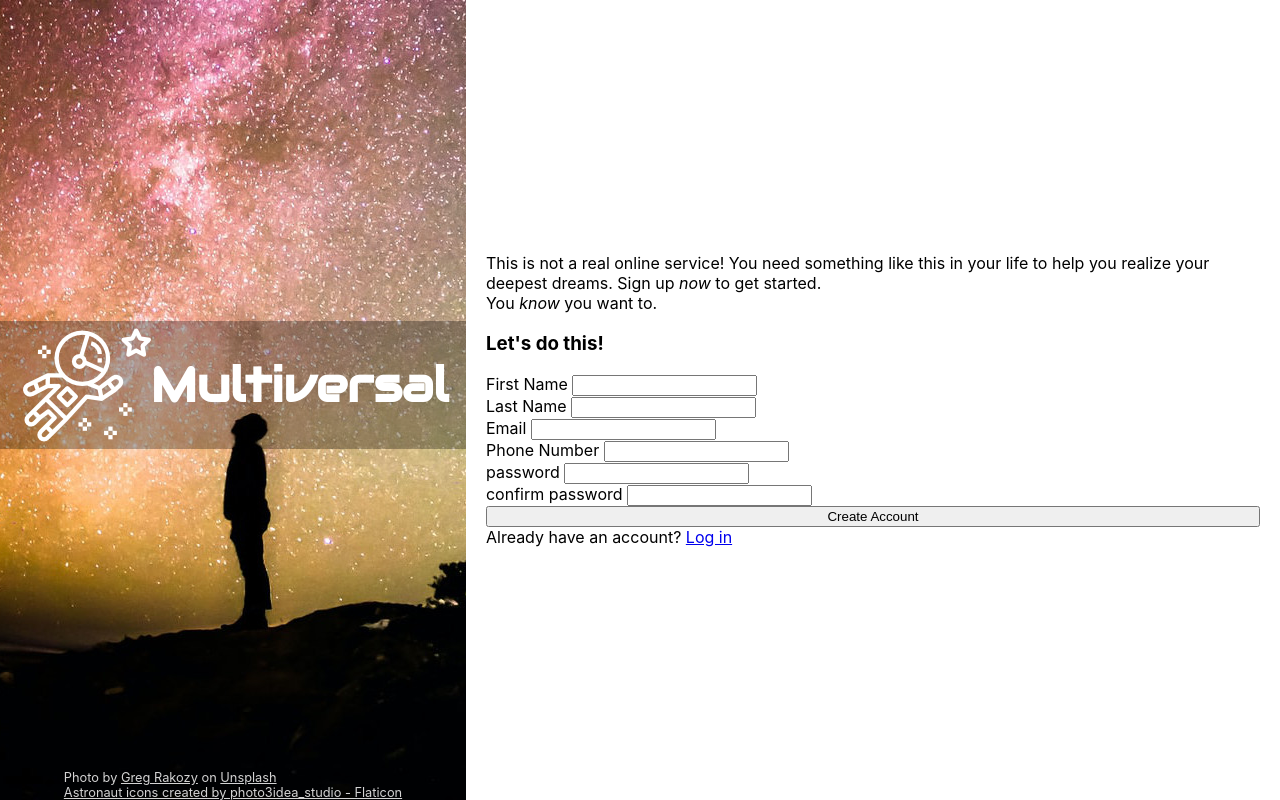
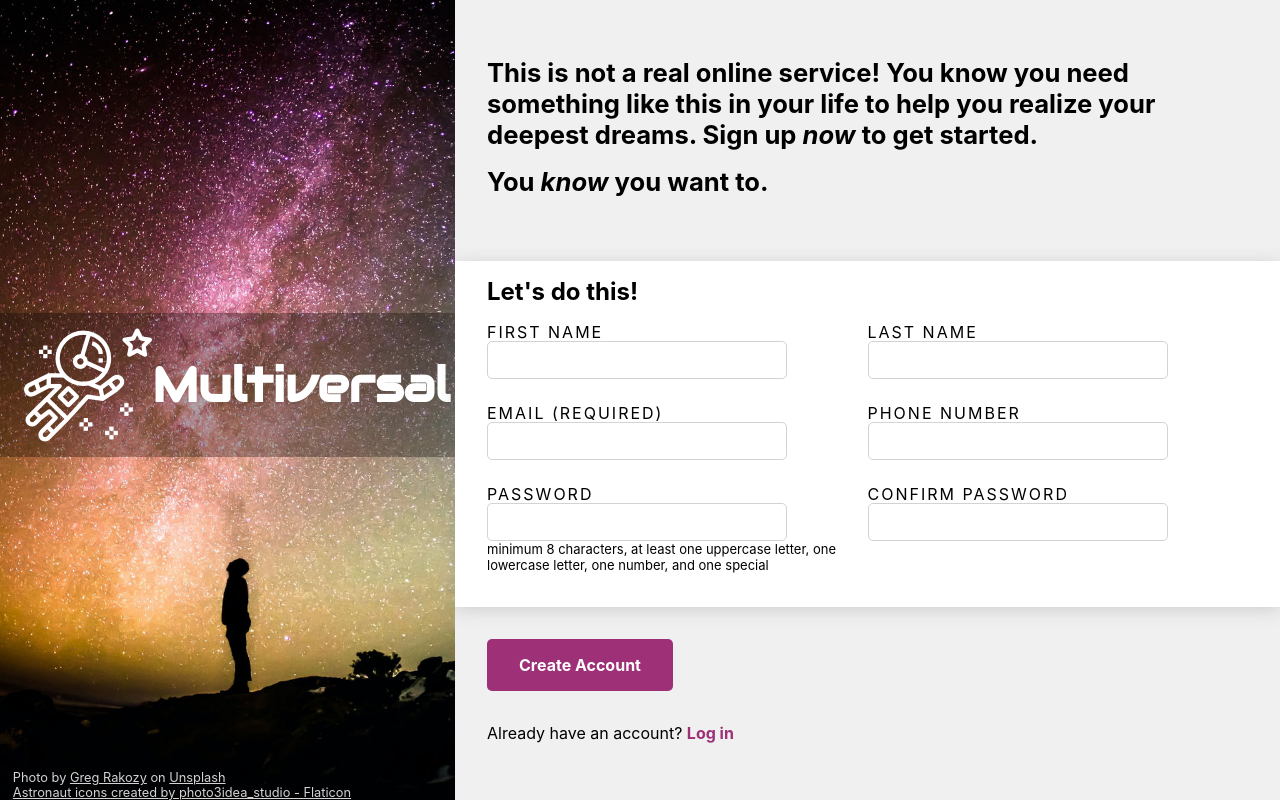
Before and after one commit to anawagner/sign-up-form, a plain HTML site: page index.html in a window 1280 px wide. Drawn offline with Linux system fonts and the light colour scheme.

Commit message:
with responsive media query

```diff
--- a/index.html
+++ b/index.html
@@ -6,7 +6,9 @@
   <meta http-equiv="X-UA-Compatible" content="IE=edge">
   <meta name="viewport" content="width=device-width, initial-scale=1.0">
   <title>Sign Up Form</title>
+  <link rel="stylesheet" href="reset.css">
   <link rel="stylesheet" href="style.css">
+
 </head>
 
 <body>
@@ -21,7 +23,10 @@
     <div class="credit">
 
       <p>
-        Photo by <a href="https://unsplash.com/@grakozy?utm_source=unsplash&utm_medium=referral&utm_content=creditCopyText">Greg Rakozy</a> on <a href="https://unsplash.com/s/photos/background?utm_source=unsplash&utm_medium=referral&utm_content=creditCopyText">Unsplash</a>
+        Photo by <a
+          href="https://unsplash.com/@grakozy?utm_source=unsplash&utm_medium=referral&utm_content=creditCopyText">Greg
+          Rakozy</a> on <a
+          href="https://unsplash.com/s/photos/background?utm_source=unsplash&utm_medium=referral&utm_content=creditCopyText">Unsplash</a>
       </p>
 
       <p>
@@ -33,15 +38,21 @@
   </div>
 
   <div class="content">
-    <p>This is not a real online service! You need something like this in your life to help you realize your
+
+    <div class="description">
+      <p>This is not a real online service! You know you need something
+        like this in your life to help you realize your
         deepest dreams. Sign up <em>now</em> to get started.
       </p>
       <p>You <em>know</em> you want to.</p>
-
+    </div>
 
     <form action="" method="get">
-      <h3>Let's do this!</h3>
 
+      <div class="sign-up">
+        <h2>Let's do this!</h2>
+
+        <div class="sign-up-input">
           <div class="field">
             <label for="fname">First Name</label>
             <input type="text" name="fname" id="fname">
@@ -53,8 +64,8 @@
           </div>
 
           <div class="field">
-        <label for="email">Email</label>
-        <input type="email" name="email" id="email">
+            <label for="email">Email (required)</label>
+            <input required type="email" name="email" id="email">
           </div>
 
           <div class="field">
@@ -63,18 +74,31 @@
           </div>
 
           <div class="field">
-        <label for="password">password</label>
-        <input type="password" name="pw" id="pw">
+            <label for="password">Password</label>
+            <input type="password" name="pw" id="pw" required minlength="8"
+              pattern="(?=.*\d)(?=.*[a-z])(?=.*[A-Z])(?=.*\W).{8,}">
+            <div class="pw-requirements">
+              minimum 8 characters, at least one uppercase letter, one lowercase letter,
+              one number, and one special
+            </div>
           </div>
 
           <div class="field">
-        <label for="confirm">confirm password</label>
-        <input type="password" name="confirm" id="confirm">
+            <label for="confirm">Confirm Password</label>
+            <input required type="password" name="confirm" id="confirm">
+            <div class="pw-requirements">
+              <span class="error">passwords must match</span>
             </div>
+          </div>
+        </div>
+      </div>
+
       <button type="submit">Create Account</button>
     </form>
 
+    <div class="login">
       <p>Already have an account? <a href="./login">Log in</a></p>
+    </div>
   </div>
 </body>
 
--- /dev/null
+++ b/reset.css
@@ -0,0 +1,78 @@
+/*  https://www.joshwcomeau.com/css/custom-css-reset/ */
+/*
+  1. Use a more-intuitive box-sizing model.
+*/
+*,
+*::before,
+*::after {
+  box-sizing: border-box;
+}
+
+/*
+  2. Remove default margin
+*/
+* {
+  margin: 0;
+}
+
+/*
+  3. Allow percentage-based heights in the application
+*/
+html,
+body {
+  height: 100%;
+}
+
+/*
+  Typographic tweaks!
+  4. Add accessible line-height
+  5. Improve text rendering
+*/
+body {
+  /* line-height: 1.5; */
+  -webkit-font-smoothing: antialiased;
+  font-family: -apple-system, system-ui, BlinkMacSystemFont, "Segoe UI", Roboto, "Helvetica Neue", Arial, sans-serif;
+}
+
+/*
+  6. Improve media defaults
+*/
+img,
+picture,
+video,
+canvas,
+svg {
+  display: block;
+  max-width: 100%;
+}
+
+/*
+  7. Remove built-in form typography styles
+*/
+input,
+button,
+textarea,
+select {
+  font: inherit;
+}
+
+/*
+  8. Avoid text overflows
+*/
+p,
+h1,
+h2,
+h3,
+h4,
+h5,
+h6 {
+  overflow-wrap: break-word;
+}
+
+/*
+  9. Create a root stacking context
+*/
+#root,
+#__next {
+  isolation: isolate;
+}
--- a/style.css
+++ b/style.css
@@ -1,25 +1,22 @@
 @import url('https://fonts.googleapis.com/css2?family=Audiowide&display=swap');
 
 body {
-  display: flex;
-  align-items: center;
   padding: 0;
   margin: 0;
   font-size: 16px;
-  font-family: -apple-system, BlinkMacSystemFont, 'Segoe UI', Roboto, Oxygen, Ubuntu, Cantarell, 'Open Sans', 'Helvetica Neue', sans-serif;
+  background-color: rgb(240, 240, 240);
 }
 
-h1, p {
-  margin: 0;
+.content {
+  width: 100%;
+  padding-bottom: 1em;
 }
 
 .header {
-  background-image: url('./images/greg-rakozy-oMpAz-DN-9I-unsplash_edited.jpg');
-  background-position: bottom;
-  height: 100vh;
-  width: 50%;
-  min-width: 455px;
-  max-width: 600px;
+  background-image: url('./images/greg-rakozy-oMpAz-DN-9I-unsplash_croped_wide.jpg');
+  background-position: left bottom;
+  background-size: cover;
+  height: 30vh;
   display: grid;
   grid-template-rows: auto 1fr auto;
   align-items: center;
@@ -29,35 +26,38 @@ h1, p {
 
 .logo {
   background: rgba(0, 0, 0, 0.3);
-  height: 128px;
   display: flex;
   align-items: center;
   justify-content: center;
   width: 100%;
   grid-row: 2;
+  padding: 0.5em;
 }
 
 .logo h1 {
   font-family: 'Audiowide', Impact, Haettenschweiler, 'Arial Narrow Bold', sans-serif;
-  font-size: 3rem;
-  line-height: 6rem;
+  font-size: 2rem;
+  line-height: 4rem;
   text-align: center;
-  margin-right: 10px;
+  margin-right: 0 1em 0 0;
 }
 
 .icon {
   position: relative;
-  width: 128px;
-  height: 128px;
-  margin-left: 15px;
+  width: 6rem;
+  height: 6rem;
+  margin-left: 1em;
 }
 
 .icon::before {
   content: "";
   position: absolute;
-  top: 0; left: 0;
-  width: 100%; height: 100%;
+  top: 0;
+  left: 0;
+  width: 100%;
+  height: 100%;
   background-image: url('./images/astronaut.png');
+  background-size: contain;
   filter: invert(100%);
 }
 
@@ -67,17 +67,141 @@ h1, p {
   color: lightgray;
 }
 
+.credit p {
+  margin: 0;
+  display: inline-block;
+  margin-left: 1em;
+}
+
 .credit a:link {
   color: lightgray;
 }
+
 .credit a:visited {
   color: lightslategray;
 }
 
-.content {
-  padding: 20px;
+@media (min-width: 920px) {
+  /* CSS for wide screens */
+
+  body {
+    display: flex;
+    align-items: center;
+  }
+
+  .header {
+    background-image: url('./images/greg-rakozy-oMpAz-DN-9I-unsplash_edited.jpg');
+    background-position: bottom;
+    height: 100vh;
+    width: 50%;
+    min-width: 455px;
+    max-width: 800px;
+  }
+
+  .logo h1 {
+    font-size: 3rem;
+    line-height: 6rem;
+  }
+
+  .icon {
+    width: 8rem;
+    height: 8rem;
+    margin-left: 1rem;
+  }
+
+  .content {
+    min-width: 50%;
+    max-width: 80%;
+  }
+
+}
+
+/* End of wide screen CSS */
+
+.description {
+  padding: 2rem;
+  font-size: 1.6rem;
+  font-weight: bold;
+}
+
+.description p+p {
+  margin-top: 1rem;
 }
 
 form {
   display: grid;
+  margin: 2rem 0;
 }
+
+.sign-up {
+  padding: 1rem 2rem;
+  background-color: white;
+  box-shadow: 0 0.2em 1em hsl(0, 0%, 50%, 0.3);
+}
+
+.sign-up h2 {
+  margin-bottom: 1rem;
+}
+
+.sign-up-input {
+  display: grid;
+  grid-template-columns: 1fr 1fr;
+}
+
+.field {
+  display: grid;
+  margin-bottom: 1.5rem;
+}
+
+.field>label {
+  /* font-weight: bold; */
+  letter-spacing: 2px;
+  text-transform: uppercase;
+  max-width: 100%;
+  overflow: hidden;
+  display: block;
+  max-height: 1.2em;
+}
+
+.field>input {
+  padding: 0.5rem;
+  border: 1px solid lightgray;
+  border-radius: 5px;
+  width: 90%;
+  max-width: 300px;
+  max-height: 2.5em;
+}
+
+/* Validation  */
+.pw-requirements {
+  font-size: small;
+  min-height: 2em;
+  max-height: 2em;
+}
+
+.error {
+  color: red;
+  display: none;
+}
+
+button {
+  background-color: #9d3077;
+  color: #fff;
+  font-weight: bold;
+  padding: 1rem 2rem;
+  max-width: fit-content;
+  border: 0;
+  border-radius: 5px;
+  margin-top: 2rem;
+  margin-left: 2rem;
+}
+
+.login {
+  margin: 1rem 2rem;
+}
+
+.login a {
+  text-decoration: none;
+  color: #9d3077;
+  font-weight: bold;
+}
```
Also changed, not shown: images/greg-rakozy-oMpAz-DN-9I-unsplash_croped_wide.jpg (added). Lines whose indentation alone changed are shown as unchanged.
